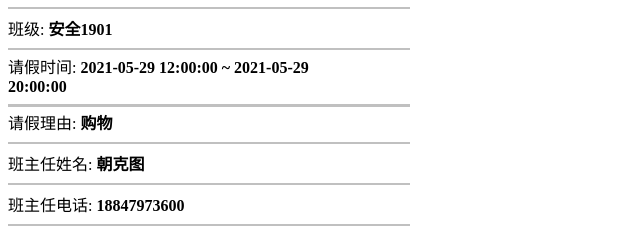
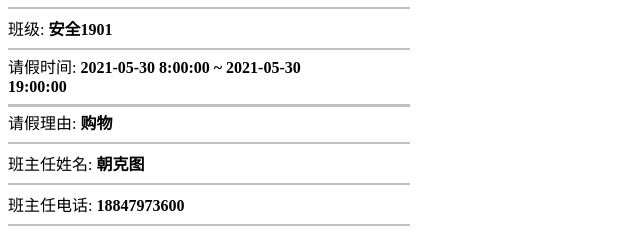
Before and after one commit to xiaoyingaa/xiaoyingaa.github.io, a plain HTML site: page index.html in a window 1280 px wide. Shown: the part 451-689 px from the top of the page, 0-640 px from the left. Drawn offline with Linux system fonts and the light colour scheme.

Commit message:
Update index.html

```diff
--- a/index.html
+++ b/index.html
@@ -180,7 +180,7 @@
             <div class="three2-2">类型:    <strong>住校生</strong><hr width="400px" style="height: 0.1px;" color="silver";></div>
             <div class="three2-3">系校:    <strong>信息技术工程学院</strong><hr width="400px" style="height: 0.1px;" color="silver";></div>
             <div class="three2-4">班级:    <strong>安全1901</strong><hr width="400px" style="height: 0.1px;" color="silver";></div>
-            <div class="three2-5">请假时间:    <strong>2021-05-29 12:00:00 ~ 2021-05-29 <br>20:00:00</strong><hr width="400px" style="height: 0.5px;" color="silver"></div>
+            <div class="three2-5">请假时间:    <strong>2021-05-30 8:00:00 ~ 2021-05-30 <br>19:00:00</strong><hr width="400px" style="height: 0.5px;" color="silver"></div>
             <div class="three2-6">请假理由:    <strong>购物</strong><hr width="400px" style="height: 0.1px;" color="silver";></div>
             <div class="three2-7">班主任姓名:    <strong>朝克图</strong><hr width="400px" style="height: 0.1px;" color="silver";></div>
             <div class="three2-8">班主任电话:    <strong>18847973600</strong><hr width="400px" style="height: 0.1px;" color="silver";></div>
```
